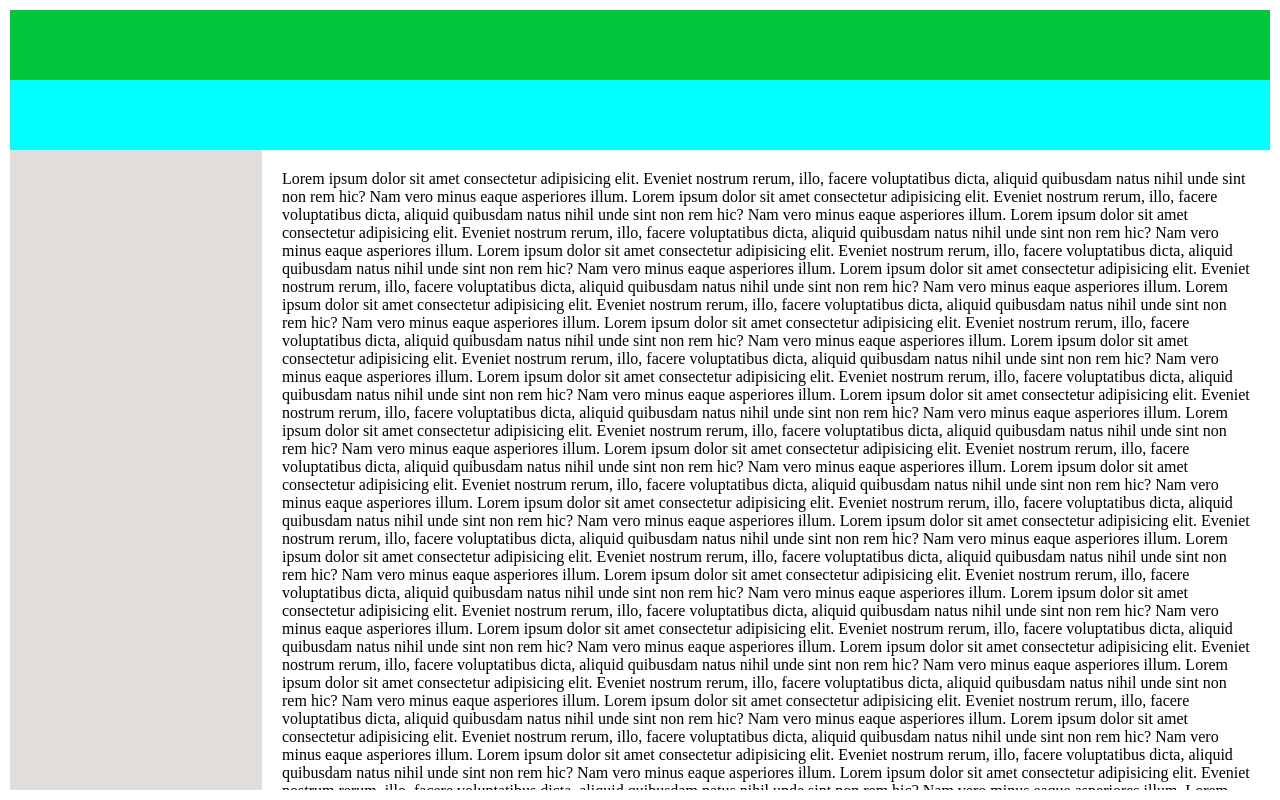
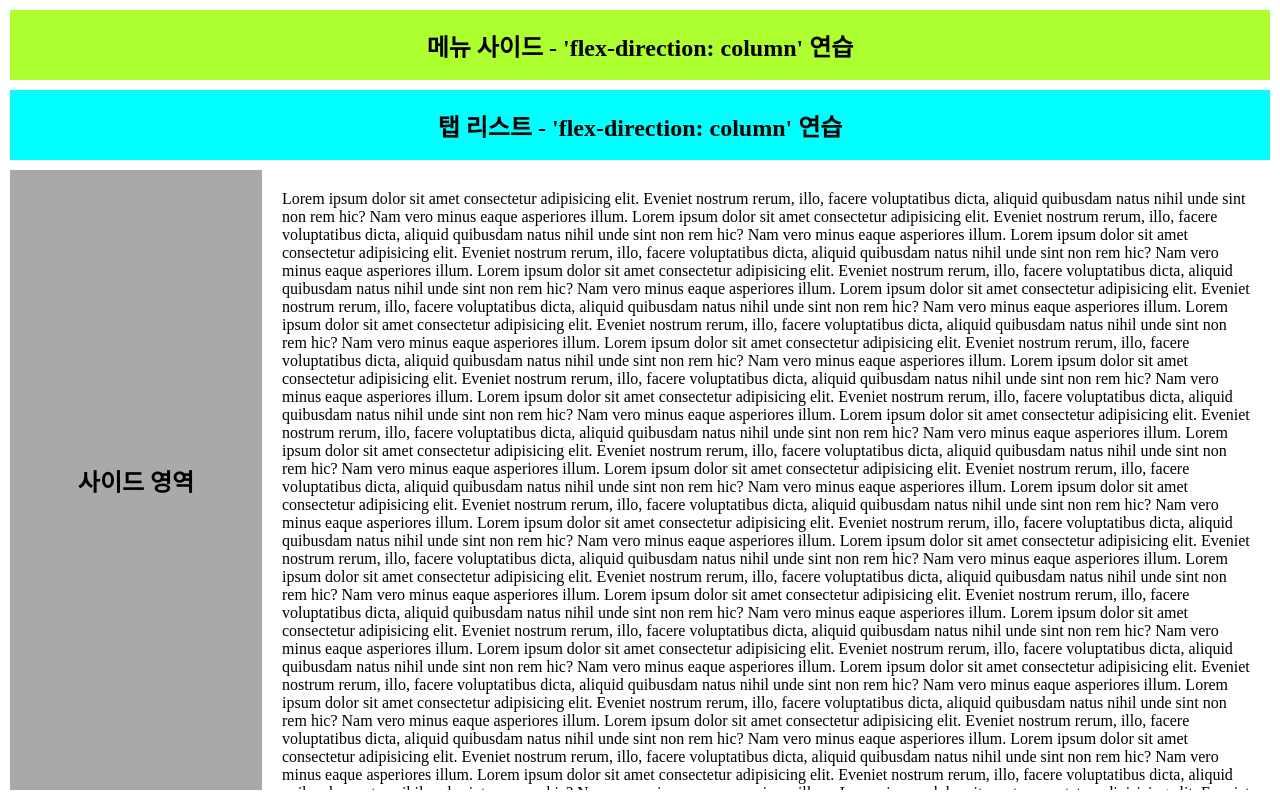
Before and after one commit to DevAbyss/FlexBox-LayOut, a plain HTML site: page layout1/index.html in a window 1280 px wide. Drawn offline with Linux system fonts and the light colour scheme.

Commit message:
class 이름 변경 및 설명 추가

```diff
--- a/layout1/index.html
+++ b/layout1/index.html
@@ -72,16 +72,22 @@
     · 'flex-grow', 'flex-shrink', 'flex-basis' 속성을 축약해서 flex 속성으로 표현할 때 'flex: 1' 속성은 'flex: 1 1 0' 속성을 의미
     · 즉, 'flex-grow' 속성값이 1이고, 'flex-shrink' 속성값이 1이기 때문에 'flex container'의 크기에 따라 'flex item'의 크기도 커지거나 작아짐
     · flex 속성값으로 정수 하나만 선언하면 선언한 값은 flex-grow 속성의 값이 되고, 나머지는 기본값인 flex-shrink: 1 속성과 flex-basis: 0 속성이 적용
-    · flex 속성에 한 개의 정숫값만 있으면, 이것은 flex-grow 속성의 값만 지정하는 단축 속성이다.
+    · flex 속성에 한 개의 정숫값만 있으면, 이것은 flex-grow 속성의 /값만 지정하는 단축 속성이다.
     예) flex: 2는 flex: 2 1 0
         flex: 3은 flex: 3 1 0
   -->
 
-  <div id="wrap" class="wrap">
-    <header class="header"></header>
-    <div class="tablist"></div>
+  <div class="container">
+    <nav class="nav">
+      메뉴 사이드 - 'flex-direction: column' 연습
+    </nav>
+    <div class="tablist">
+      탭 리스트 - 'flex-direction: column' 연습
+    </div>
     <div class="content">
-      <div class="aside"></div>
+      <aside class="aside">
+        사이드 영역
+      </aside>
       <div class="main">
         Lorem ipsum dolor sit amet consectetur adipisicing elit. Eveniet nostrum rerum, illo, facere voluptatibus dicta, aliquid quibusdam natus nihil unde sint non rem hic? Nam vero minus eaque asperiores illum.
         Lorem ipsum dolor sit amet consectetur adipisicing elit. Eveniet nostrum rerum, illo, facere voluptatibus dicta, aliquid quibusdam natus nihil unde sint non rem hic? Nam vero minus eaque asperiores illum.
--- a/layout1/style.css
+++ b/layout1/style.css
@@ -4,35 +4,51 @@
   box-sizing: border-box;
 }
 
-.wrap {
+.container {
   display: flex;
   flex-direction: column;
   position: absolute;
   width: 100%;
   height: 100%;
-
   padding: 10px 10px;
 }
 
-.header {
+.nav {
   height: 70px;
-  background-color: #00c73c;
+  background-color: greenyellow;
+  margin-bottom: 10px;
+  display: flex;
+  justify-content: center;
+  align-items: center;
+  font-weight: bold;
+  font-size: 24px;
 }
 
 .tablist {
   height: 70px;
   background-color: aqua;
+  margin-bottom: 10px;
+  display: flex;
+  justify-content: center;
+  align-items: center;
+  font-weight: bold;
+  font-size: 24px;
 }
 
 .content {
   display: flex;
   flex: 1;
-  overflow: auto;
+  overflow: hidden;
 }
 
 .aside {
   width: 20%;
-  background-color: #bfbab078;
+  background-color: darkgray;
+  display: flex;
+  justify-content: center;
+  align-items: center;
+  font-weight: bold;
+  font-size: 24px;
 }
 
 .main {
```
